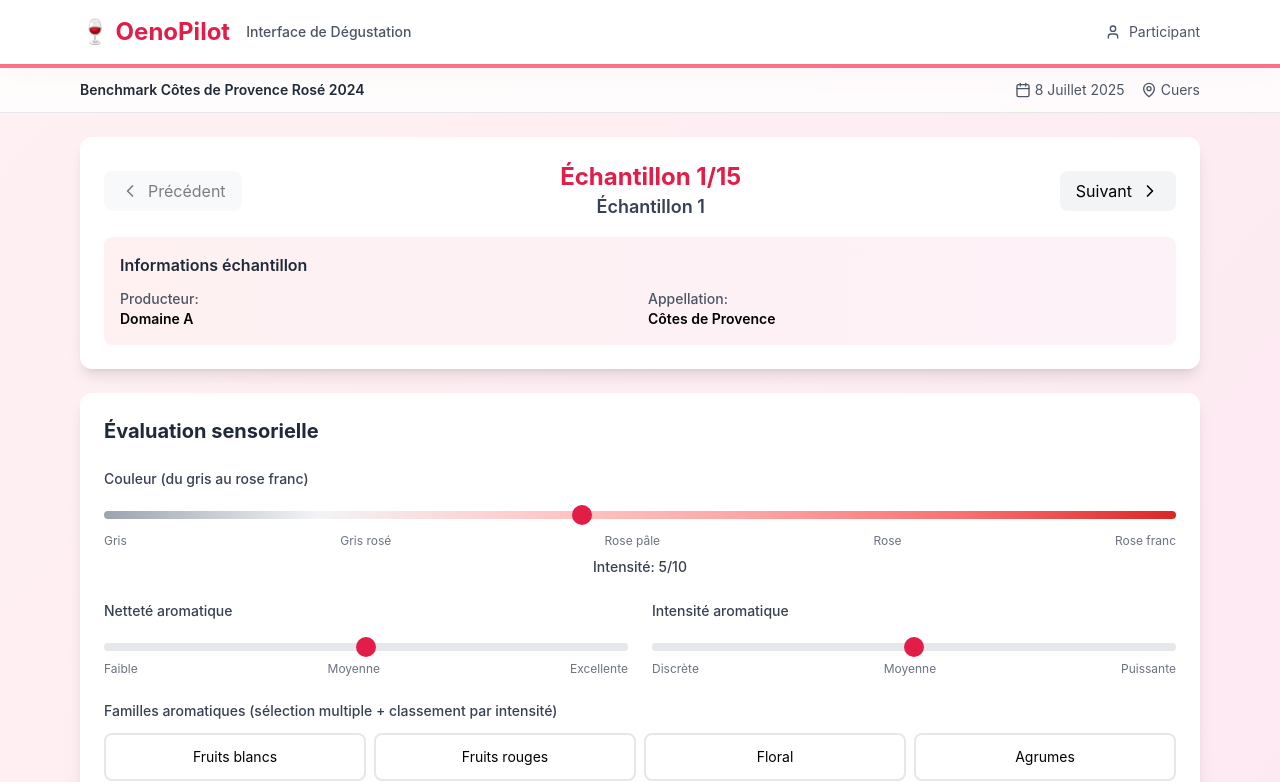
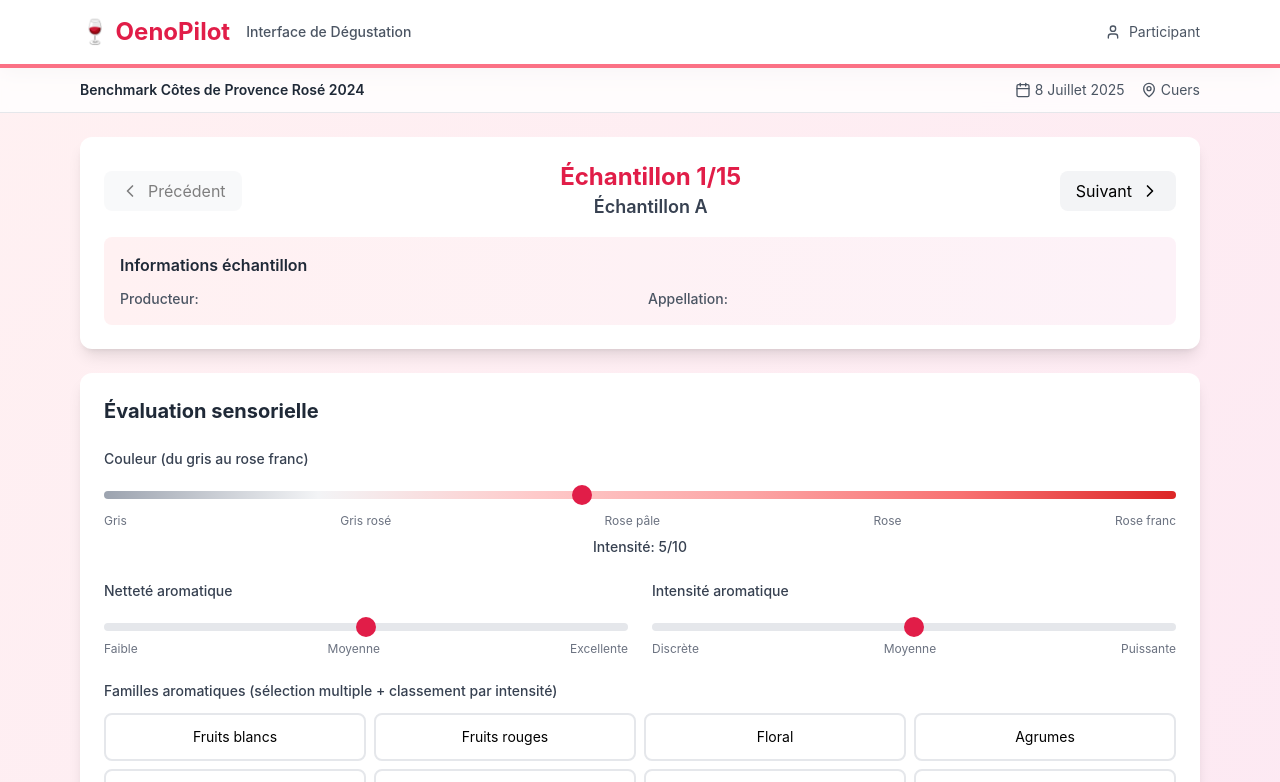
Before and after one commit to Florian83390/oenopilot-mvp, a Next.js app: page /tasting in a window 1280 px wide. Shown: the top 782 px of the page. Built offline with nearby package versions, Linux system fonts and the light colour scheme.

Commit message:
Update samples to anonymous letters A-O

```diff
--- a/pages/tasting.js
+++ b/pages/tasting.js
@@ -15,23 +15,23 @@ const TastingInterface = () => {
   };
 
   // 15 échantillons pour le benchmark
-  const samples = [
-    { id: 1, name: "Échantillon 1", producer: "Domaine A", appellation: "Côtes de Provence" },
-    { id: 2, name: "Échantillon 2", producer: "Domaine B", appellation: "Côtes de Provence" },
-    { id: 3, name: "Échantillon 3", producer: "Domaine C", appellation: "Côtes de Provence" },
-    { id: 4, name: "Échantillon 4", producer: "Domaine D", appellation: "Côtes de Provence Sainte-Victoire" },
-    { id: 5, name: "Échantillon 5", producer: "Domaine E", appellation: "Côtes de Provence" },
-    { id: 6, name: "Échantillon 6", producer: "Domaine F", appellation: "Côtes de Provence Fréjus" },
-    { id: 7, name: "Échantillon 7", producer: "Domaine G", appellation: "Côtes de Provence" },
-    { id: 8, name: "Échantillon 8", producer: "Domaine H", appellation: "Côtes de Provence La Londe" },
-    { id: 9, name: "Échantillon 9", producer: "Domaine I", appellation: "Côtes de Provence" },
-    { id: 10, name: "Échantillon 10", producer: "Domaine J", appellation: "Côtes de Provence Pierrefeu" },
-    { id: 11, name: "Échantillon 11", producer: "Domaine K", appellation: "Côtes de Provence" },
-    { id: 12, name: "Échantillon 12", producer: "Domaine L", appellation: "Côtes de Provence" },
-    { id: 13, name: "Échantillon 13", producer: "Domaine M", appellation: "Côtes de Provence" },
-    { id: 14, name: "Échantillon 14", producer: "Domaine N", appellation: "Côtes de Provence" },
-    { id: 15, name: "Échantillon 15", producer: "Domaine O", appellation: "Côtes de Provence" }
-  ];
+const samples = [
+  { id: 1, name: "Échantillon A", description: "Rosé de Provence 2024" },
+  { id: 2, name: "Échantillon B", description: "Rosé de Provence 2024" },
+  { id: 3, name: "Échantillon C", description: "Rosé de Provence 2024" },
+  { id: 4, name: "Échantillon D", description: "Rosé de Provence 2024" },
+  { id: 5, name: "Échantillon E", description: "Rosé de Provence 2024" },
+  { id: 6, name: "Échantillon F", description: "Rosé de Provence 2024" },
+  { id: 7, name: "Échantillon G", description: "Rosé de Provence 2024" },
+  { id: 8, name: "Échantillon H", description: "Rosé de Provence 2024" },
+  { id: 9, name: "Échantillon I", description: "Rosé de Provence 2024" },
+  { id: 10, name: "Échantillon J", description: "Rosé de Provence 2024" },
+  { id: 11, name: "Échantillon K", description: "Rosé de Provence 2024" },
+  { id: 12, name: "Échantillon L", description: "Rosé de Provence 2024" },
+  { id: 13, name: "Échantillon M", description: "Rosé de Provence 2024" },
+  { id: 14, name: "Échantillon N", description: "Rosé de Provence 2024" },
+  { id: 15, name: "Échantillon O", description: "Rosé de Provence 2024" }
+];
 
   // Familles aromatiques spécifiques au rosé
   const aromaticFamilies = [
```
